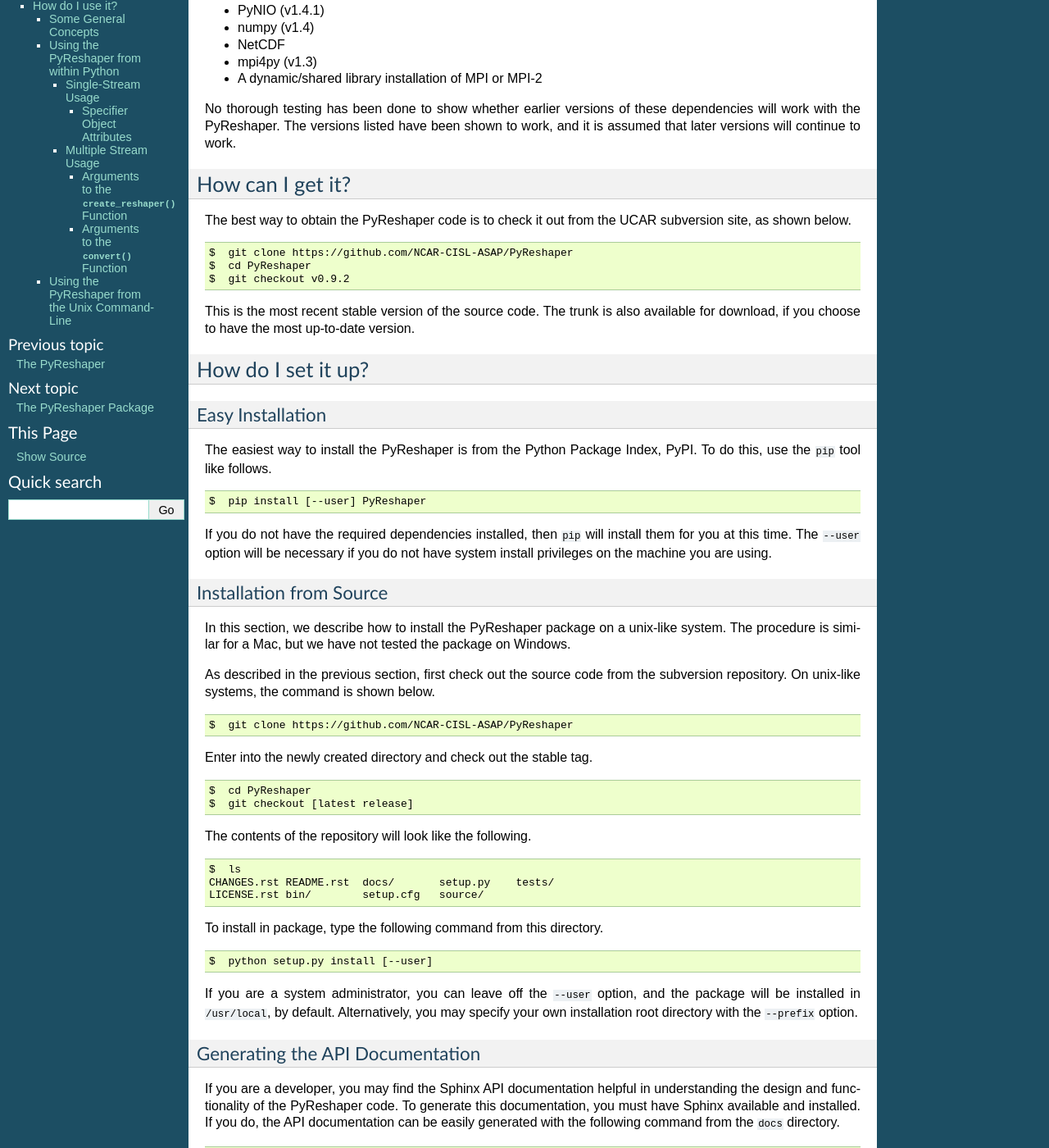
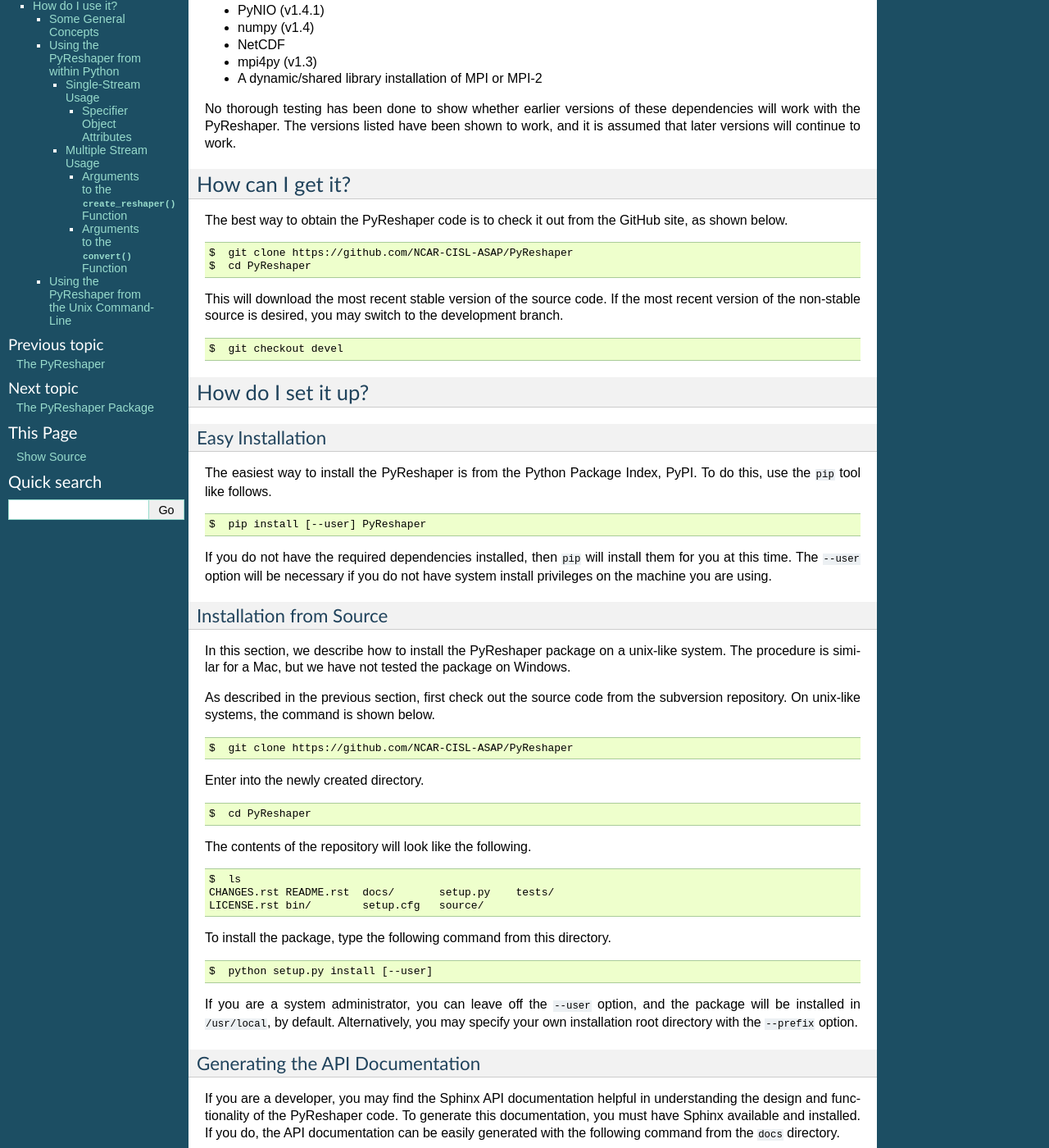
Before and after one commit to NCAR/PyReshaper, a Sphinx documentation site: the page built from docs/source/manual.rst, in a window 1280 px wide and 1400 px high, scrolled down 315 px. Shown: the whole window at 82% size. Built offline with Sphinx 7.4.7, drawn with Linux system fonts in a browser that asks for light colours; some of the changed text lies outside the part shown.

Commit message:
Updates to the manual for new features

```diff
--- a/docs/source/manual.rst
+++ b/docs/source/manual.rst
@@ -30,17 +30,21 @@
 =================
 
 The best way to obtain the PyReshaper code is to check it out from the
-UCAR subversion site, as shown below.
+GitHub site, as shown below.
 
 ::
 
     $  git clone https://github.com/NCAR-CISL-ASAP/PyReshaper
     $  cd PyReshaper
-    $  git checkout v0.9.2
 
-This is the most recent stable version of the source code. The trunk is
-also available for download, if you choose to have the most up-to-date
-version.
+This will download the most recent stable version of the source code.  If
+the most recent version of the non-stable source is desired, you may switch
+to the development branch.
+
+::
+
+    $  git checkout devel
+
 
 How do I set it up?
 ===================
@@ -74,12 +78,11 @@
 
     $  git clone https://github.com/NCAR-CISL-ASAP/PyReshaper
 
-Enter into the newly created directory and check out the stable tag.
+Enter into the newly created directory.
 
 ::
 
     $  cd PyReshaper
-    $  git checkout [latest release]
 
 The contents of the repository will look like the following.
 
@@ -89,7 +92,7 @@
     CHANGES.rst README.rst  docs/       setup.py    tests/
     LICENSE.rst bin/        setup.cfg   source/
 
-To install in package, type the following command from this directory.
+To install the package, type the following command from this directory.
 
 ::
 
```
Also changed, not shown: other parts of docs/source/manual.rst (+2 -1 lines).
